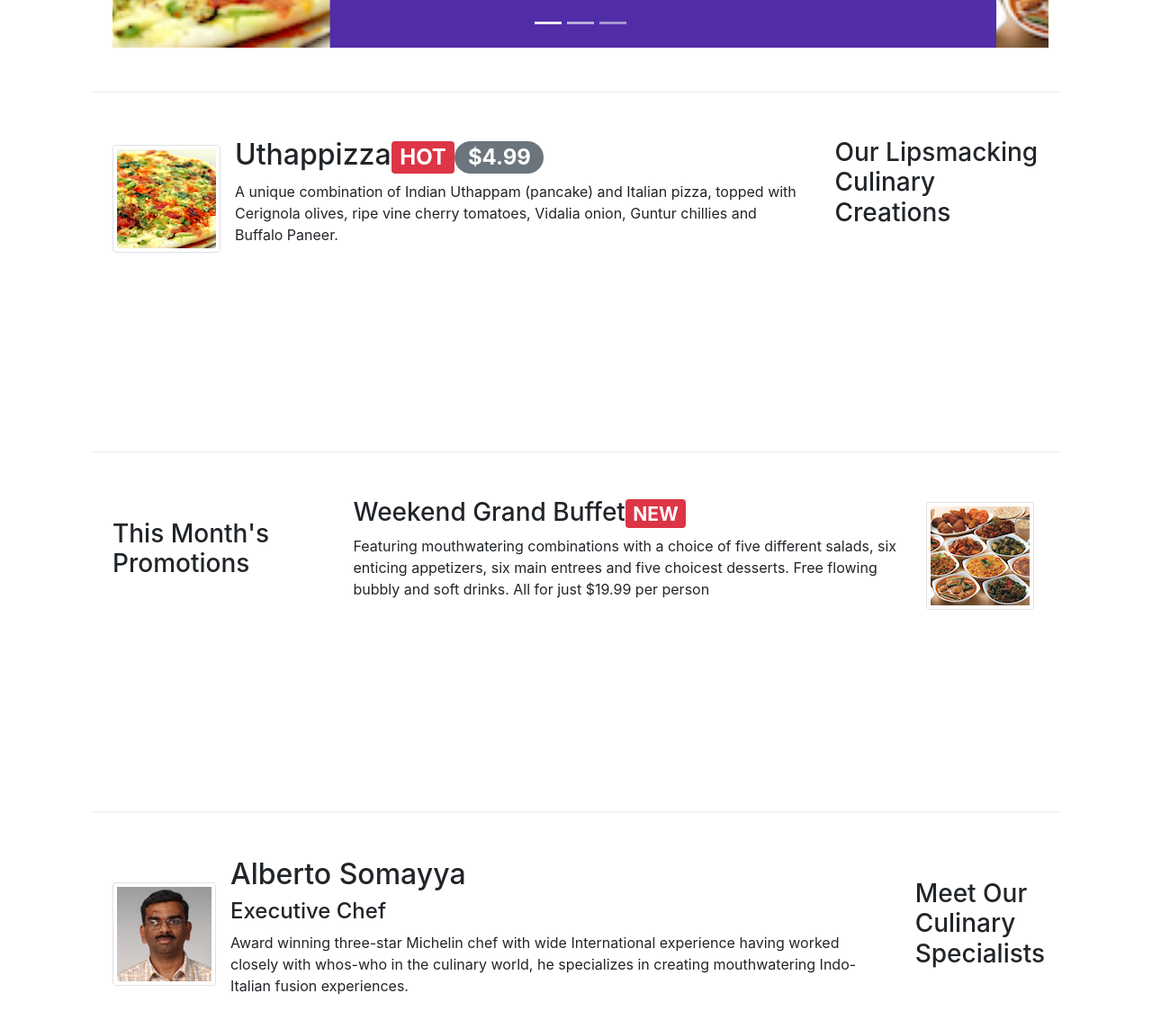
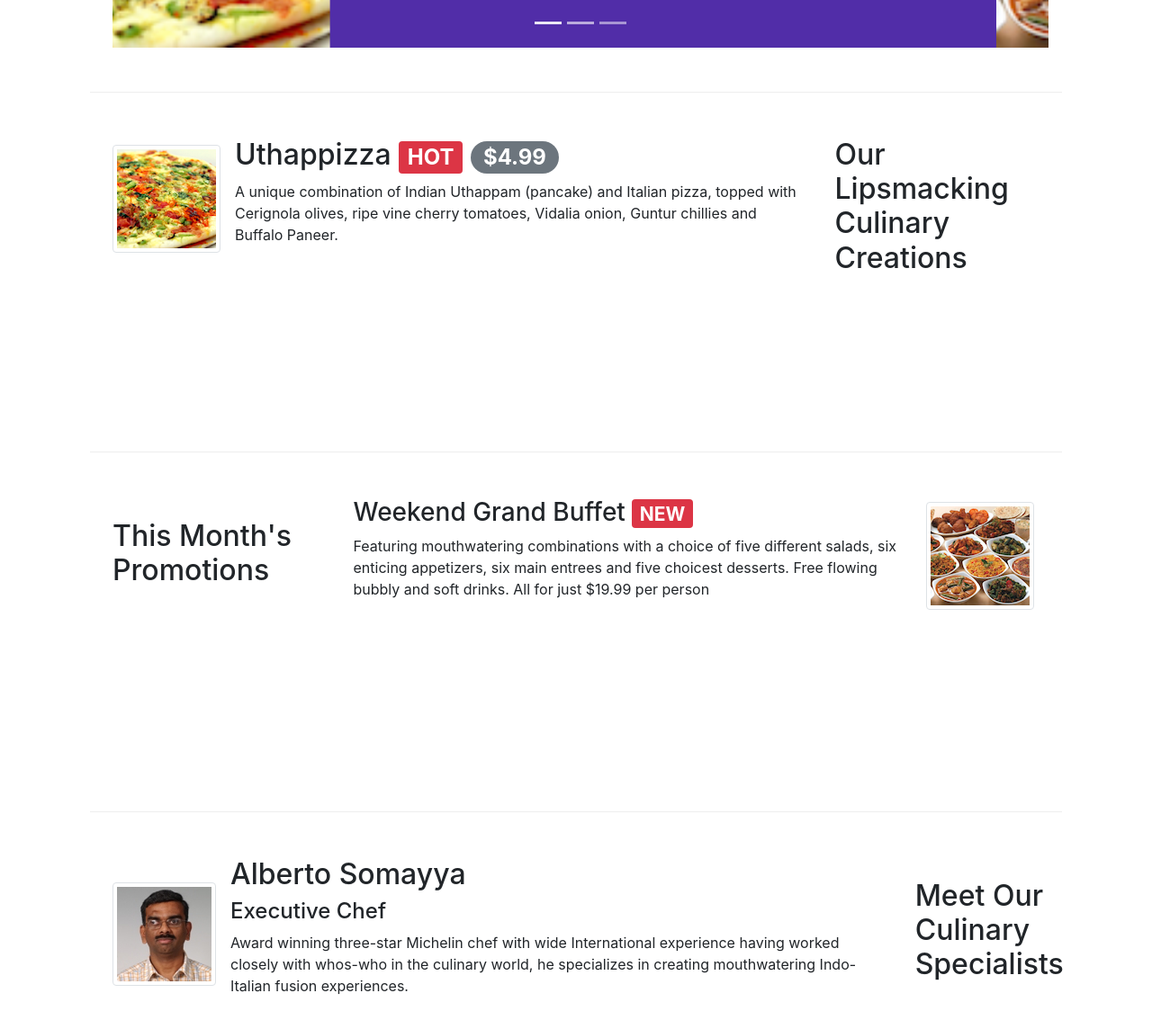
Before and after one commit to AbhiHack2/Bootstrap_Restaurant, a website: page index2.0.html in a window 1280 px wide. Shown: the part 794-1938 px from the top of the page at 90% size. Drawn offline with nearby package versions, Linux system fonts and the light colour scheme.

Commit message:
Minnor fixes

```diff
--- a/index2.0.html
+++ b/index2.0.html
@@ -246,14 +246,14 @@
 
     <div class="row row-content row-reverse align-self-center">
         <div class="col-sm-3 order-sm-last">
-            <h3 class="text-left">Our Lipsmacking Culinary Creations</h3>
+            <h2 class="text-left">Our Lipsmacking Culinary Creations</h2>
         </div>
         <div class="col-sm-9 order-sm-first">
             <div class="media">
                 <img class="d-flex mr-3 img-thumbnail align-self-center"
                         src="img/uthappizza.png" alt="Uthappizza">
                 <div class="media-body">
-                    <h2 class="mt-0">Uthappizza<span class="badge badge-danger">HOT</span><span class="badge badge-pill badge-secondary">$4.99</span></h2>
+                    <h2 class="mt-0">Uthappizza<span> </span><span class="badge badge-danger">HOT</span> <span> </span> <span class="badge badge-pill badge-secondary">$4.99</span></h2>
                     <p class="d-none d-sm-block">A unique combination of Indian Uthappam (pancake) and
                         Italian pizza, topped with Cerignola olives, ripe vine
                         cherry tomatoes, Vidalia onion, Guntur chillies and
@@ -266,12 +266,12 @@
 
     <div class="row row-content align-self-center">
         <div class="col-sm-3"><br>
-            <h3 class="text-left">This Month's Promotions</h3>
+            <h2 class="text-left">This Month's Promotions</h2>
         </div>
         <div class="col-sm-9">
             <div class="media">
                 <div class="media-body">
-                    <h3 class="mt-0">Weekend Grand Buffet<span class="badge badge-danger">NEW</span></h3>
+                    <h3 class="mt-0">Weekend Grand Buffet <span class="badge badge-danger">NEW</span></h3>
                     <p class="d-none d-sm-block">Featuring mouthwatering combinations with a choice of five different salads, six enticing appetizers,
                         six main entrees and five choicest desserts. Free flowing bubbly and soft drinks. All for just $19.99 per person</p>
                 </div>
@@ -286,7 +286,7 @@
 
     <div class="row row-content row-reverse align-self-center">
         <div class="col-sm-2 order-sm-last"><br>
-            <h3 class="text-left">Meet Our Culinary Specialists</h3>
+            <h2 class="text-left ">Meet Our Culinary Specialists</h2>
         </div>
         <div class="col-sm-10 order-sm-first">
             <div class="media">
```
